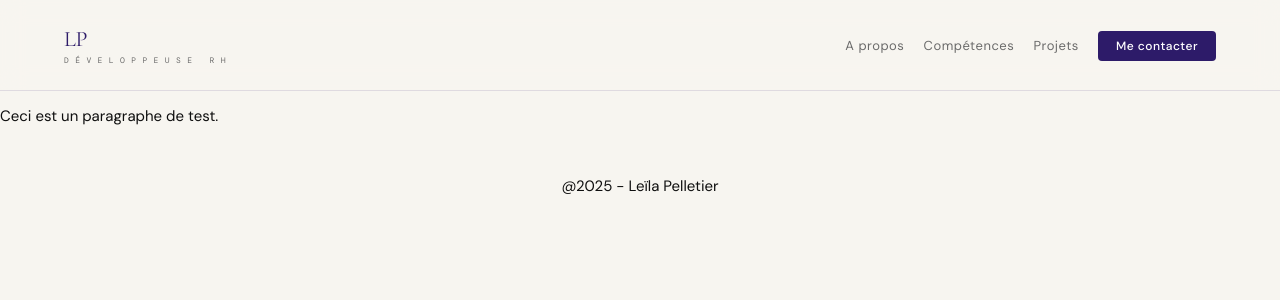
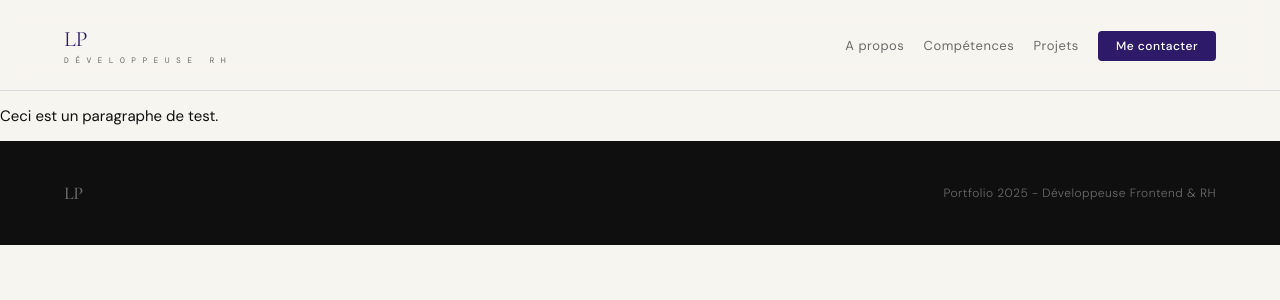
Before and after one commit to NeugdaeUju/Portfolio, a React (Vite) app: page /#/ in a window 1280 px wide. Shown: the top 300 px of the page. Built offline with nearby package versions, Linux system fonts and the light colour scheme; a web font is replaced by a local one.

Commit message:
MAJ complète du footer

```diff
--- a/src/assets/sass/footer.scss
+++ b/src/assets/sass/footer.scss
@@ -1,4 +1,26 @@
+@use 'variables';
+
 .footer {
-    text-align : center;
-    padding : 20px 0;
+    display : flex;
+    flex-direction : row;
+    justify-content: space-between;
+    align-items: center;
+    padding : 2rem 4rem;
+    background-color : variables.$noir;
+    color : variables.$gris;
+
+    &__link {
+        color : variables.$gris;
+        text-decoration: none;
+        font-family : variables.$serif;
+        font-size : 18px;
+        font-weight : 500;
+        letter-spacing: -0.02em;
+    }
+
+    &__text {
+        font-size : 12px;
+        font-weight : 300;
+        letter-spacing : 0.04em;
+    }
 }
--- a/src/components/Footer.jsx
+++ b/src/components/Footer.jsx
@@ -3,7 +3,8 @@ import '../assets/sass/footer.scss'
 function Footer () {
     return (
         <footer className='footer'>
-            <p className='footer_text'>@2025 - Leïla Pelletier</p>
+            <a className='footer__link' href="#">LP</a>
+            <p className='footer__text'>Portfolio 2025 - Développeuse Frontend & RH</p>
         </footer>
     )
 }
```
